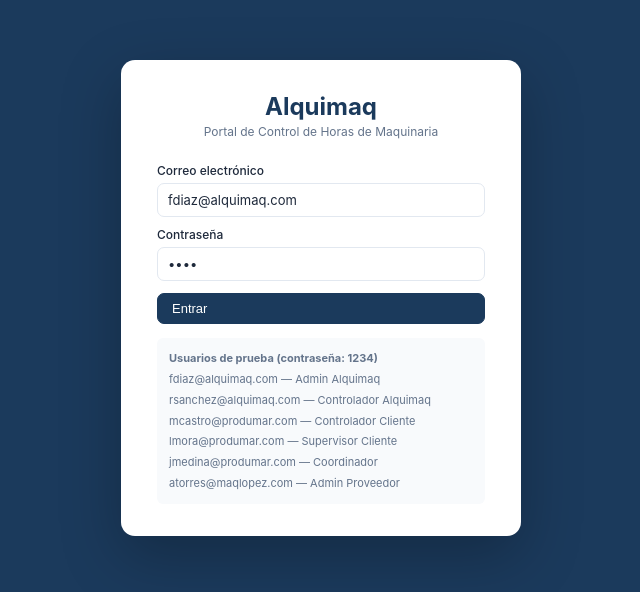
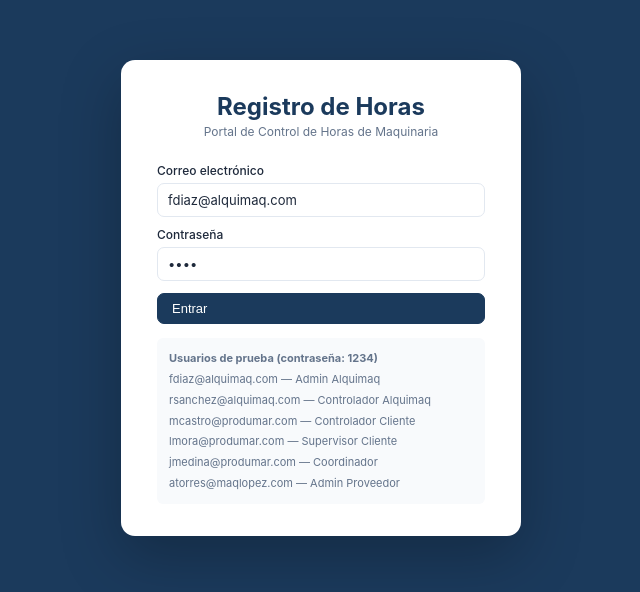
Before and after one commit to paulaaccini/portalhoras, a website: page public/index.html in a window 1280 px wide. Shown: the part 102-694 px from the top of the page, without its empty margins (319-959 px from the left). Drawn offline with Linux system fonts and the light colour scheme.

Commit message:
cambio nombre portal

```diff
--- a/public/index.html
+++ b/public/index.html
@@ -163,7 +163,7 @@ textarea{resize:vertical;min-height:65px}
 <div id="login-screen" class="login-wrap">
   <div class="login-card">
     <div class="login-logo">
-      <div class="brand">Alquimaq</div>
+      <div class="brand">Registro de Horas</div>
       <div class="sub">Portal de Control de Horas de Maquinaria</div>
     </div>
     <div style="margin-bottom:12px">
@@ -189,7 +189,7 @@ textarea{resize:vertical;min-height:65px}
 <!-- APP -->
 <div id="app-screen" class="app" style="display:none">
   <nav class="sidebar">
-    <div class="logo"><div class="logo-brand">Alquimaq</div><div class="logo-sub" id="sid-sub">Portal de Control</div></div>
+    <div class="logo"><div class="logo-brand">Registo de Horas</div><div class="logo-sub" id="sid-sub">Portal de Control</div></div>
     <div id="nav-menu"></div>
     <div class="sid-footer">
       <div class="sid-user">
```
